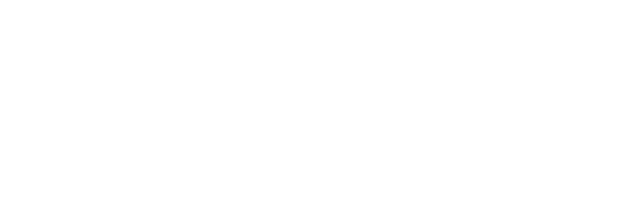
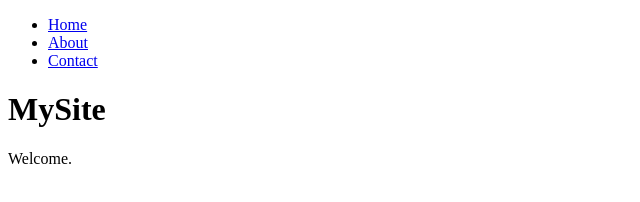
Before and after one commit to boothscript/gasp-playground, a website: page index.html in a window 1280 px wide. Shown: the whole page, without its empty margins (0-640 px from the left). Drawn offline with nearby package versions, Linux system fonts and the light colour scheme.

Commit message:
Added content to index.html

```diff
--- a/index.html
+++ b/index.html
@@ -7,5 +7,29 @@
     <script src="https://cdnjs.cloudflare.com/ajax/libs/gsap/3.6.0/gsap.min.js"></script>
     <script src="./gasp-animations.js"></script>
   </head>
-  <body></body>
+  <body>
+    <header>
+      <nav>
+        <div id="logo">
+          <ul id="nav-links">
+            <li><a href="#">Home</a></li>
+            <li><a href="#">About</a></li>
+            <li><a href="#">Contact</a></li>
+          </ul>
+        </div>
+      </nav>
+    </header>
+    <main>
+      <h1>MySite</h1>
+    </main>
+
+    <div id="intro">
+      <div id="into-background">
+        <div id="intro-text">
+          <p>Welcome.</p>
+        </div>
+      </div>
+      <div id="slider"></div>
+    </div>
+  </body>
 </html>
```
